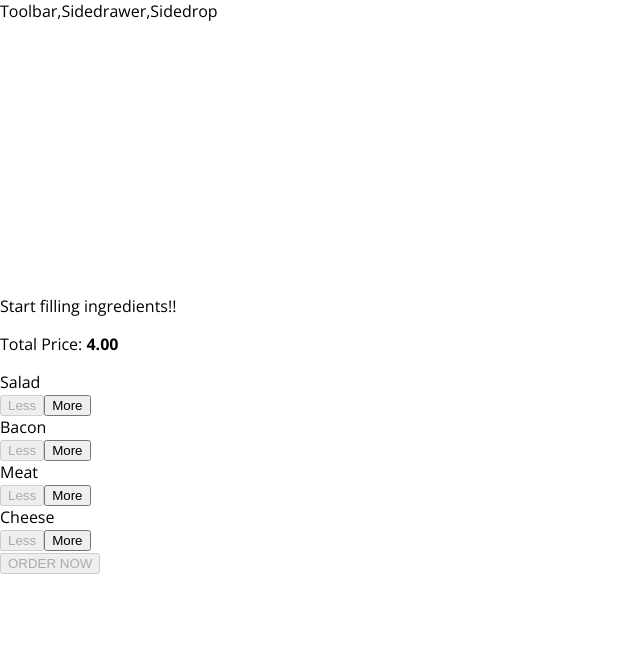
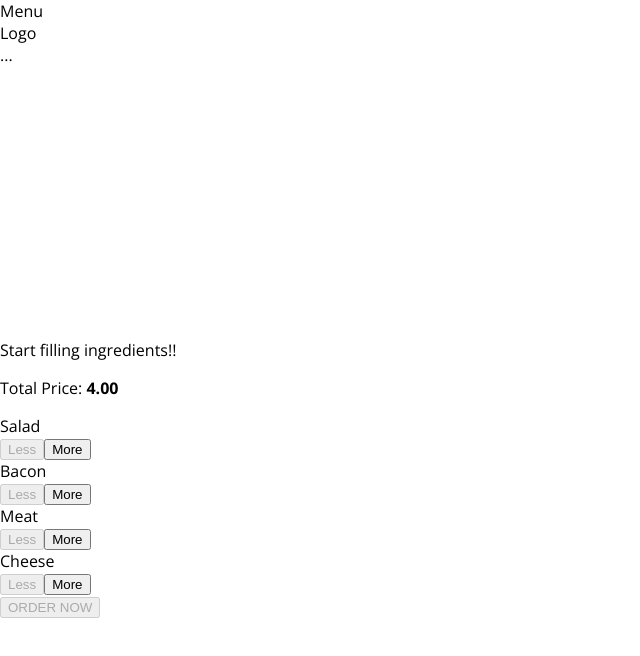
Before and after one commit to ajraj27/Burger-Builder, a React app: page / in a window 1280 px wide. Shown: the top 656 px of the page, without its empty margins (0-640 px from the left). Built offline with nearby package versions, Linux system fonts and the light colour scheme.

Commit message:
Added toolbar

```diff
--- a/src/components/Layout/Layout.css
+++ b/src/components/Layout/Layout.css
@@ -1,3 +1,3 @@
 .Content{
-  margin-top: 16px;
+  margin-top: 72px;
 }
--- a/src/components/Layout/Layout.js
+++ b/src/components/Layout/Layout.js
@@ -2,10 +2,11 @@
 
 import Aux from '../../hoc/Aux';
 import classes from './Layout.css';
+import Toolbar from '../Navigation/Toolbar/Toolbar';
 
 const layout=(props) => (
   <Aux>
-      <div>Toolbar,Sidedrawer,Sidedrop</div>
+      <Toolbar />
       <main className={classes.Content}>
           {props.children}
       </main>
--- /dev/null
+++ b/src/components/Navigation/Toolbar/Toolbar.css
@@ -0,0 +1,18 @@
+.Toolbar{
+  height:56px;
+  width:100%;
+  position:fixed;
+  top:0;
+  left:0;
+  background-color: #703B09;
+  display:flex;
+  justify-content: space-between;
+  align-items: center;
+  padding:0 20px;
+  box-sizing:border-box;
+  z-index:90;
+}
+
+.Toolbar nav{
+  height:90%;
+}
--- /dev/null
+++ b/src/components/Navigation/Toolbar/Toolbar.js
@@ -0,0 +1,15 @@
+import React from 'react';
+
+import classes from './Toolbar.css'
+
+const toolbar=(props) => (
+  <header className={classes.Toolbar}>
+        <div>Menu</div>
+        <div>Logo</div>
+        <nav>...</nav>
+  </header>
+)
+
+
+
+export default toolbar;
```
